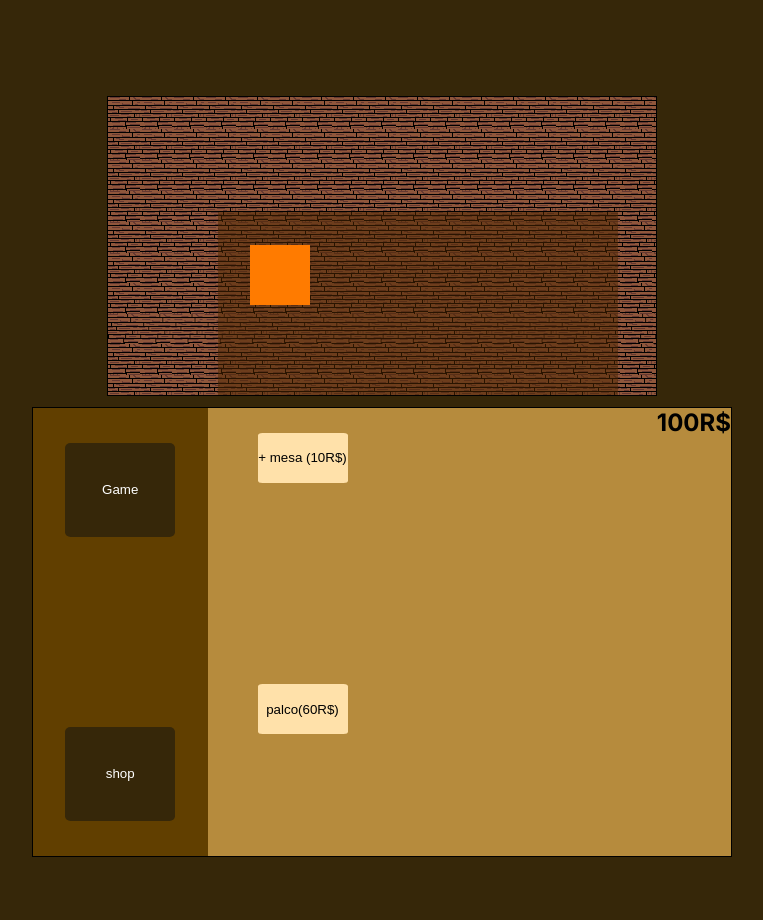
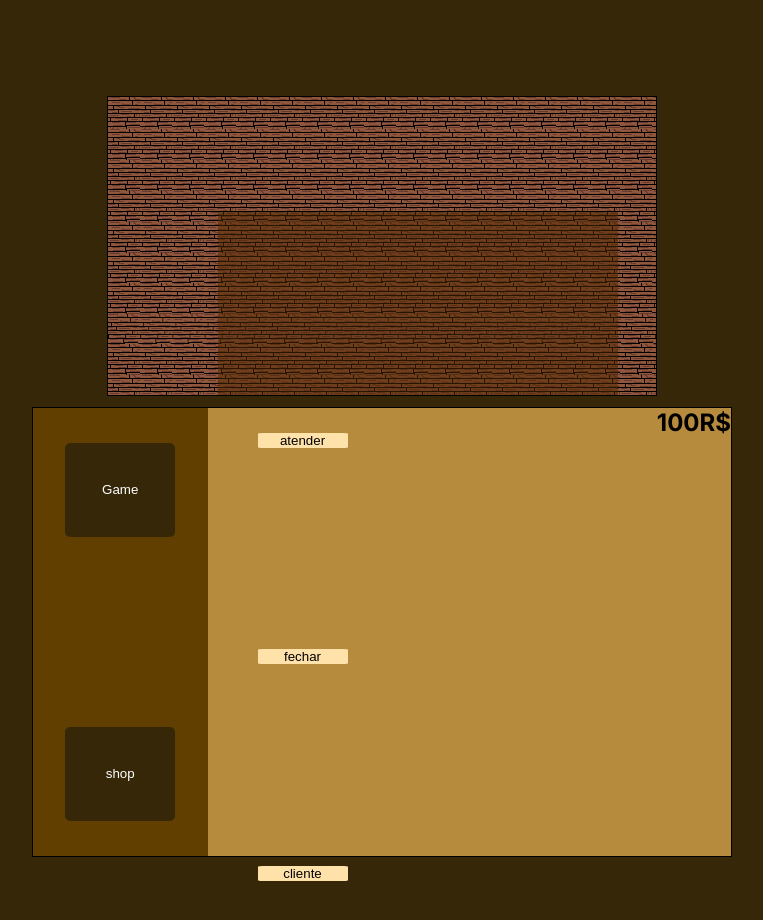
Before and after one commit to ferdllr/barnabe-tycoon, a Next.js app: page / in a window 1280 px wide. Both pictures are taken after a click on the button "Game". Shown: the top 920 px of the page, without its empty margins (258-1021 px from the left). Built offline with nearby package versions, Linux system fonts and the light colour scheme.

Commit message:
novos inputs e adicionar mesa otimizado

```diff
--- a/src/app/components/Table.tsx
+++ b/src/app/components/Table.tsx
@@ -4,7 +4,7 @@ import React from 'react';
 
 
 interface params {
-
+	isFull?: boolean;
 }
 
 
@@ -12,7 +12,7 @@ interface params {
 const Table = (values: params)
 
 : React.ReactNode => {
-
+	if (values.isFull) return (<div className="table"> <div className="costumer"></div> </div>)
   return (<div className="table">  </div>)
 
 }
--- a/src/app/components/TableContainer.tsx
+++ /dev/null
@@ -1,40 +0,0 @@
-
-import React from 'react';
-import Table from './Table';
-
-
-interface params {
-	TablesAmount?: number;
-}
-
-
-
-const TableContainer = (values: params)
-
-: React.ReactNode => {
-
-
-
-  return (<div className='table-container'>{addTable()}</div>)
-
-  function addTable(){
-    switch(values.TablesAmount){
-        case 1:
-            return(<Table></Table>)
-        case 2:
-            return(<section className= "tables-section"><Table></Table><Table></Table></section>)
-        case 3:
-          return(<section className= "tables-section"><Table></Table><Table></Table><Table></Table></section>)
-        case 4:
-          return(<section className= "tables-section"><Table></Table><Table></Table><Table></Table><Table></Table></section>)
-        default:
-          return(<section className= "tables-section"><Table></Table><Table></Table><Table></Table><Table></Table></section>)
-    }
-  }
-}
-
-
-
-
-
-export default TableContainer;
--- a/src/app/globals.css
+++ b/src/app/globals.css
@@ -76,6 +76,12 @@ border-radius: 5%;
   background-color: #ff7b00;
   margin: 5px;
 }
+.costumer{
+  position:inherit;
+  width: 30px;
+  height: 30px;
+  background-color: #000000;
+}
 .stage{
   position:inherit;
   width: 109px;
@@ -84,6 +90,9 @@ border-radius: 5%;
   margin-left: 220px;
 }
 .table-container{
+  display: flex;
+  flex-direction: row;
+  gap: 20px;
   padding: 5%;
   margin-top: 30px;
   margin-left: 20%;
@@ -91,13 +100,7 @@ border-radius: 5%;
   height: 190px;
   background-color: #4e260086;
 }
-.tables-section{
-display: flex;
-flex-direction: row;
-width: 95%;
-height: 100%;
-gap: 20px;
-}
+
 .topside-display{
   width: 100%;
   height: 90px;
--- a/src/app/page.tsx
+++ b/src/app/page.tsx
@@ -3,21 +3,18 @@ import Image from 'next/image'
 import styles from './page.module.css'
 import Table from './components/Table'
 import Stage from './components/Stage'
-import TableContainer from './components/TableContainer'
 import bg from '../../public/floor.png'
 import { useState } from "react"
 
 var money = 100;
-
 export default function Home() {
-  const [TablesCount, setTablesCount] = useState(1)
+  const [mainInput, changeInputsCat] = useState(1)
+  const [tables, setTables] = useState<JSX.Element[]>([]);
   const [StageBool, createStage] = useState(false)
-
   function addTable(){
-    if(TablesCount > 4) return;
-    if (money < 30) return;
-    money -=20
-    setTablesCount(TablesCount + 1)
+    if(tables.length == 4) return
+    const newTable = <Table key={tables.length}/>;
+    setTables([...tables, newTable]);
   }
 
   function addStage(){
@@ -27,25 +24,34 @@ export default function Home() {
     money -=60;
   }
 
+  function mainInputs(){
+    if (mainInput == 1) return (<div className="main-inputs">
+      <button className='main-buttons' onClick={() => addStage()}>palco (60R$)</button>
+      <button className='main-buttons' onClick={() => addTable()}>mesa (20R$)</button>
+    </div>)
+    return (<div className="main-inputs">
+      <button className='main-buttons'>atender</button>
+      <button className='main-buttons'>fechar</button>
+      <button className='main-buttons'>cliente</button>
+    </div>)
+  }
+
   return (
     <main className={styles.main}>
       <div className="game-display-container">
         <div className="topside-display">
           <Stage HaveStage={StageBool}></Stage>
         </div>
-         <TableContainer TablesAmount={TablesCount}>
-
-         </TableContainer>
+        <div className='table-container'>
+          {tables}
+        </div>
       </div>
       <div className="game-input-container">
         <div className='left-side'>
-          <button className='left-buttons'>Game</button>
-          <button className='left-buttons'>shop</button>
+          <button className='left-buttons' onClick={() => changeInputsCat(0)}>Game</button>
+          <button className='left-buttons' onClick={() => changeInputsCat(1)}>shop</button>
         </div>
-        <div className='main-inputs'>
-        <button onClick={() =>addTable()} className='main-buttons'>+ mesa (10R$)</button>
-        <button onClick={() =>addStage()} className='main-buttons'>palco(60R$)</button>
-        </div>
+          {mainInputs()}
         <h2>{money + 'R$'}</h2>
       </div>
     </main>
```
